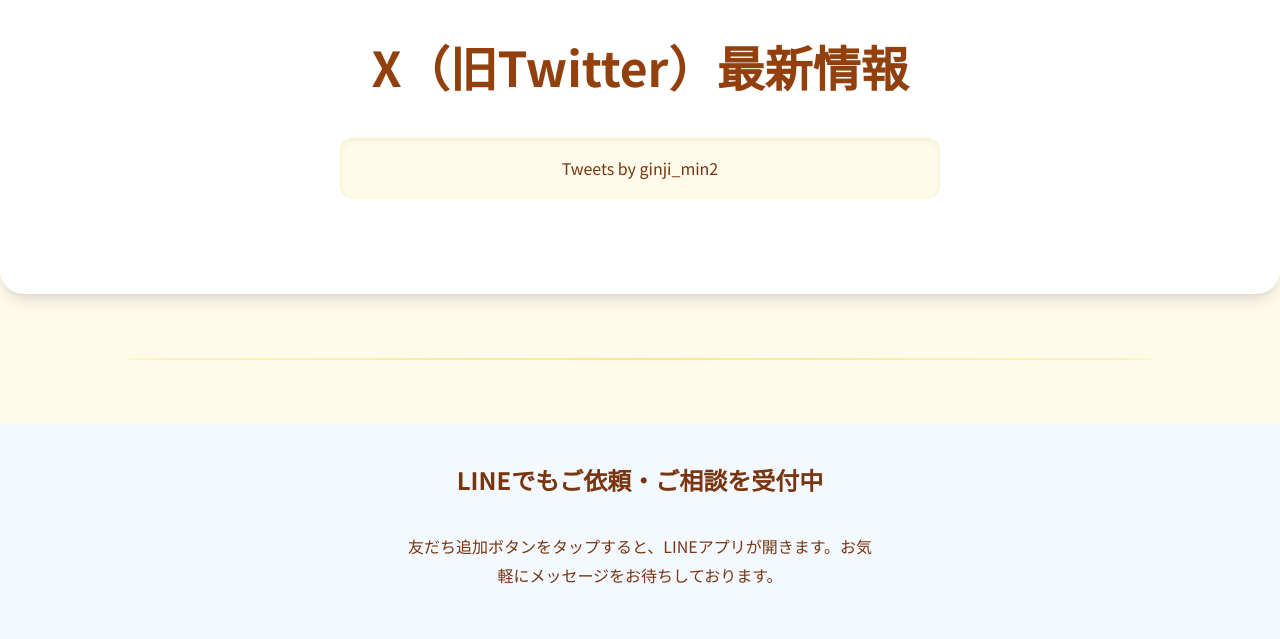
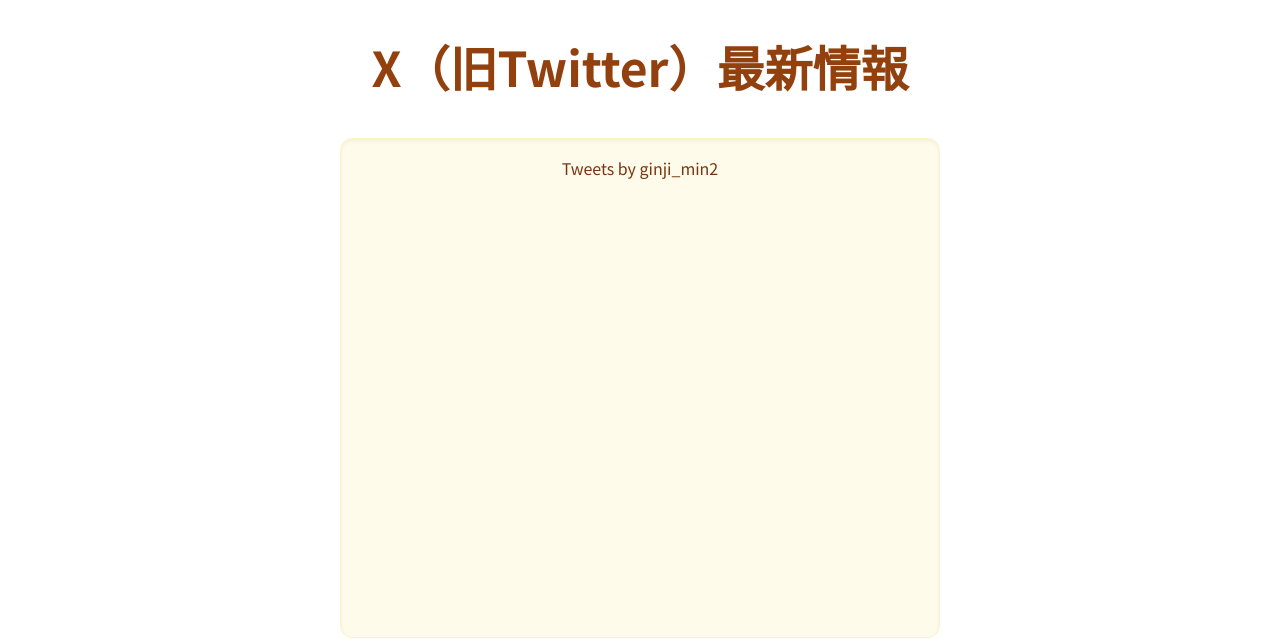
Before and after one commit to nandemoya-ginji/ginji-homepage, a plain HTML site: page index.html in a window 1280 px wide. Shown: the part 4660-5299 px from the top of the page. Drawn offline with nearby package versions, Linux system fonts and the light colour scheme.

Commit message:
Update index.html

```diff
--- a/index.html
+++ b/index.html
@@ -64,6 +64,7 @@
             max-width: 600px; /* タイムラインの最大幅を制限 */
             margin: 0 auto; /* 中央揃え */
             padding: 1em; /* 内側の余白 */
+            min-height: 500px; /* タイムラインが適切に表示されるよう最低限の高さを設定 */
         }
     </style>
 </head>
```
